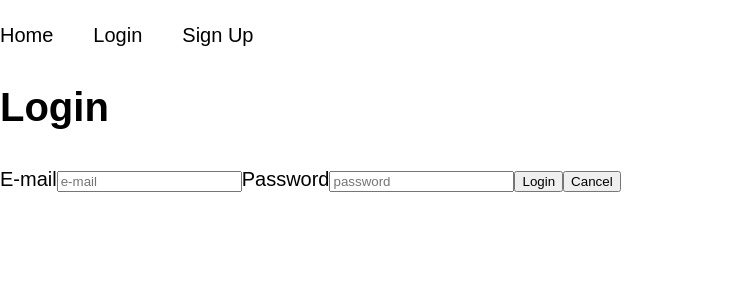
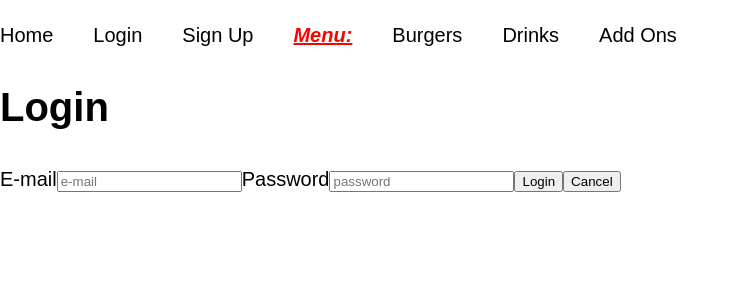
Before and after one commit to emilschultz/burger-bar, a Next.js app: page /login in a window 1280 px wide. Shown: the top 300 px of the page, without its empty margins (0-738 px from the left). Built offline with nearby package versions, Linux system fonts and the light colour scheme; no server answers.

Commit message:
Minor changes

```diff
--- a/components/NavBar/index.jsx
+++ b/components/NavBar/index.jsx
@@ -21,6 +21,31 @@ export default function NavBar() {
           <a>Sign Up</a>
         </Link>
       </li>
+      <li style={{
+        fontWeight: "bold",
+        fontStyle: "italic",
+        textDecoration: "underline",
+        color: "red"
+      }}>
+        Menu:
+      </li>
+      <li>
+        <Link href="/burgers">
+          <a>Burgers</a>
+        </Link>
+      </li>
+
+      <li>
+        <Link href="/drinks">
+          <a>Drinks</a>
+        </Link>
+      </li>
+
+      <li>
+        <Link href="/addons">
+          <a>Add Ons</a>
+        </Link>
+      </li>
     </NavBarStyle>
   )
 }
--- /dev/null
+++ b/context/CartContext.js
@@ -0,0 +1,35 @@
+import React, { createContext, useContext, useEffect, useState } from 'react';
+
+const CartContext = createContext({
+  productsInCart: [],
+  addProductToCart: () => {},
+  total: 0
+});
+
+export const Cart = ({ children }) => {
+  const [productsInCart, setProductsInCart] = useState([]);
+  const [total, setTotal] = useState(0);
+
+  const addProductToCart = (product) => {
+    setProductsInCart([...productsInCart, product]);
+  };
+
+  useEffect(() => {
+    const total = productsInCart.reduce((prev, cur) => {
+      return prev + cur.price;
+    }, 0 );
+    setTotal(total);
+  },[productsInCart]);
+
+  return(
+    <CartContext.Provider value={{ productsInCart, addProductToCart, total }}>
+      {children}
+    </CartContext.Provider>
+  );
+}
+
+export const CartConsumer = CartContext.Consumer;
+
+export const useCart = () => {
+  return useContext(CartContext);
+}
--- a/pages/_app.js
+++ b/pages/_app.js
@@ -1,9 +1,12 @@
-import AuthProvider from "../config/auth"
+import AuthProvider from "../config/auth";
+import { Cart } from '../context/CartContext';
 
 function MyApp({ Component, pageProps }) {
   return (
   <AuthProvider>
-    <Component {...pageProps} />
+    <Cart>
+      <Component {...pageProps} />
+    </Cart>
   </AuthProvider>
   )
 }
```
Also changed, not shown: pages/drinks.js (+13 -50 lines), pages/signup.js (+14 -5 lines).
